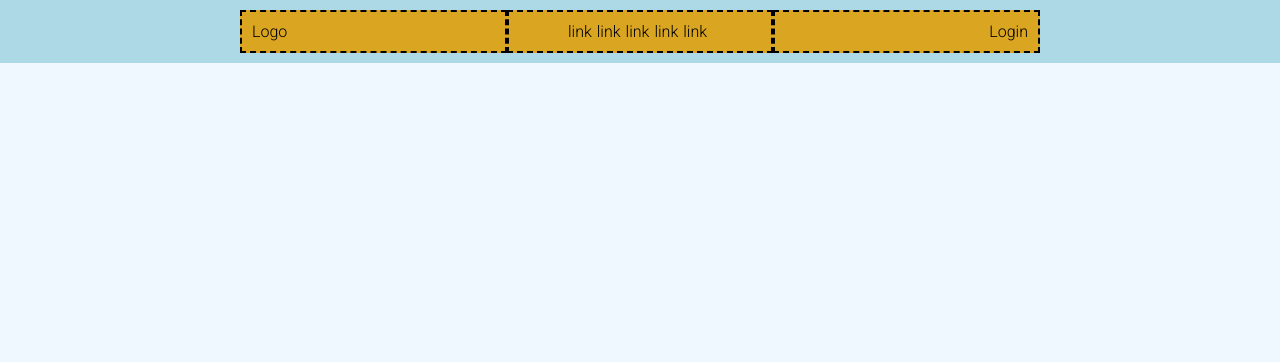
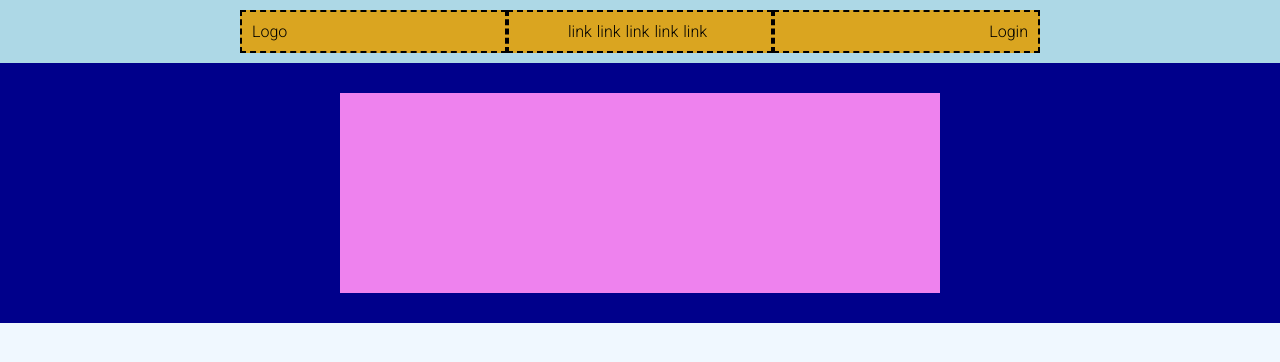
Before and after one commit to Marco-Vigilio/htmlcss-struttura-discord, a plain HTML site: page index.html in a window 1280 px wide. Drawn offline with Linux system fonts and the light colour scheme.

Commit message:
sezione blu

```diff
--- a/index.html
+++ b/index.html
@@ -29,6 +29,12 @@
                     <p>Login</p>
                 </div>
             </section>
+
+            <section class="sezione-blu">
+                <div class="margin-0-auto dimensione container-flex">
+                    <div class="rettangolo-rosa-special"></div>
+                </div>
+            </section>
         </header>
 
         <main>
--- a/style/style.css
+++ b/style/style.css
@@ -67,3 +67,15 @@ ul{
         justify-content: flex-start;
         align-items: center;
     }
+
+    .sezione-blu{
+        background-color: #00008B;
+        margin-bottom: 50px;
+    }
+
+    .rettangolo-rosa-special{
+        background-color: #EE82EE;
+        width: 100%;
+        height: 200px;
+        margin: 30px 100px;
+    }
```
Lines whose indentation alone changed are shown as unchanged.
